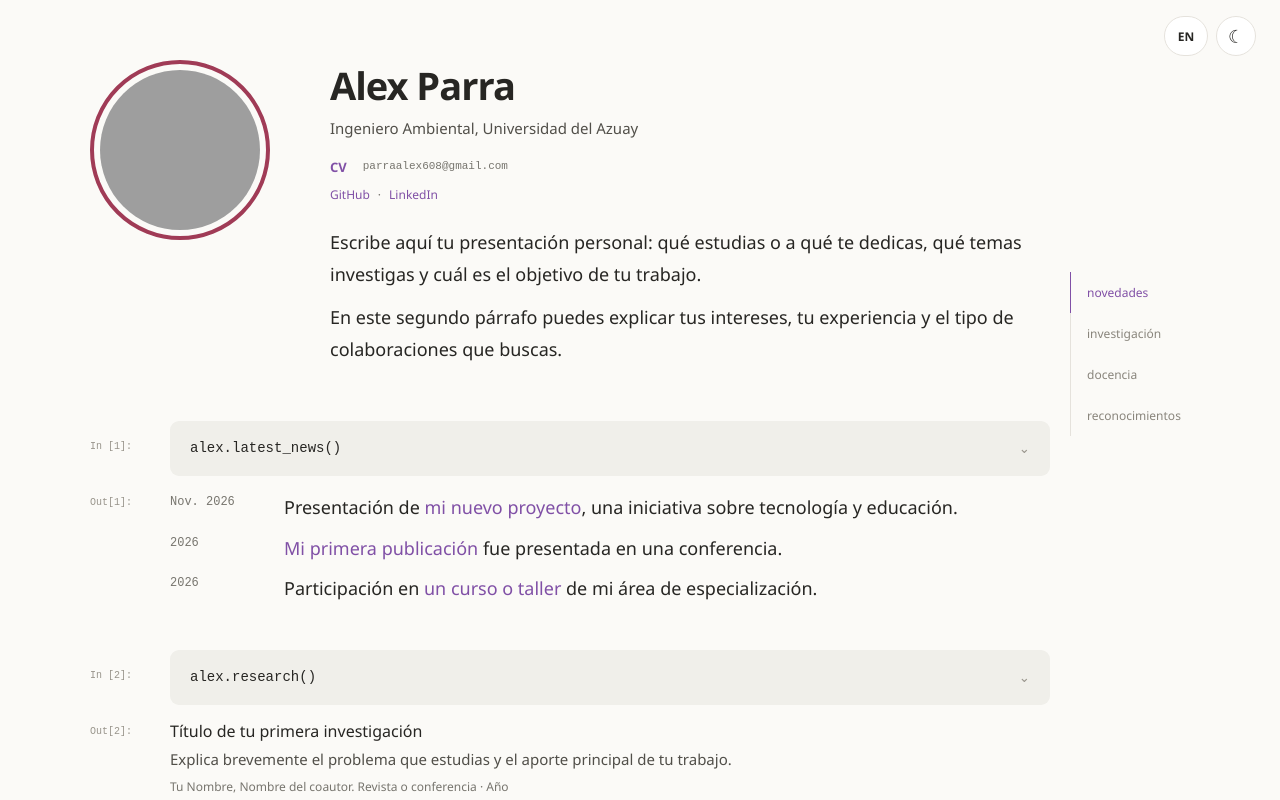
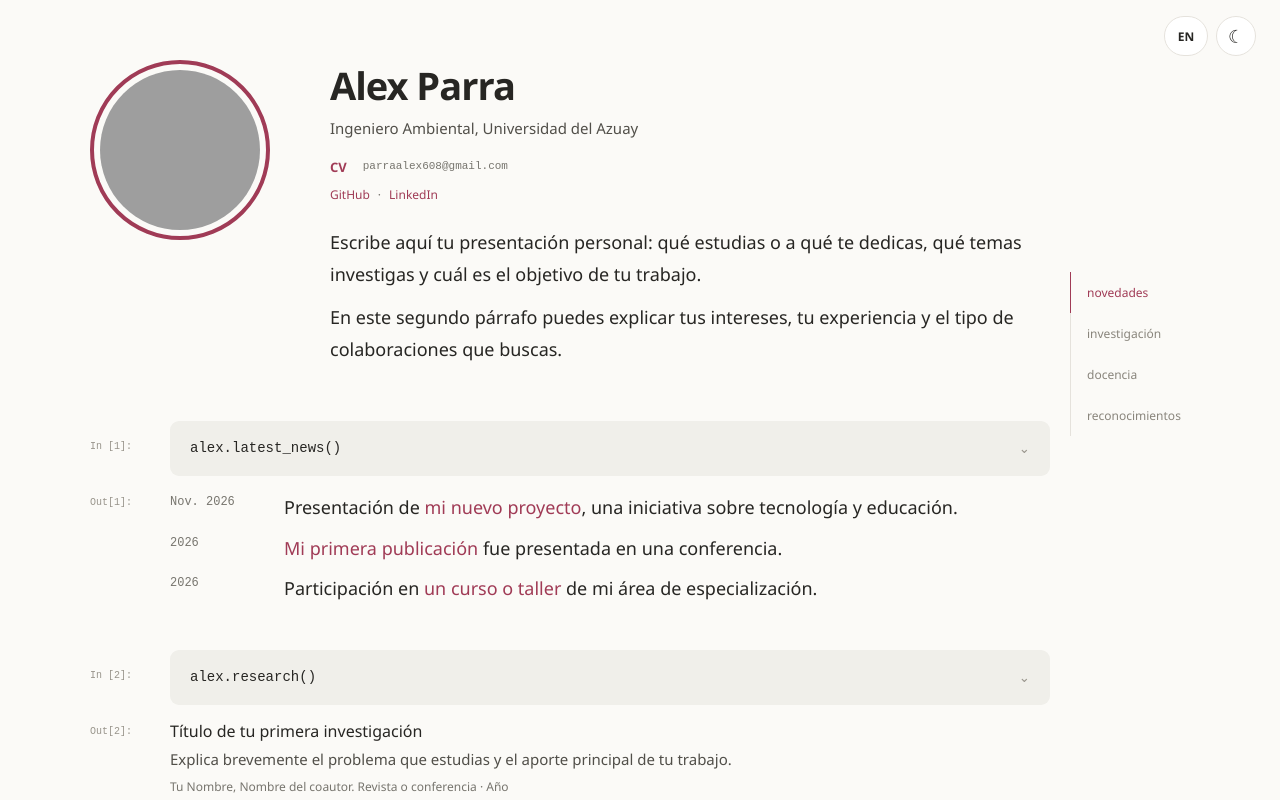
Before and after one commit to alexpparra/alexpparra.github.io, a React (Vite) app: page / in a window 1280 px wide. Shown: the top 800 px of the page. Built offline with nearby package versions, Linux system fonts and the light colour scheme; grey boxes are pictures that could not be loaded.

Commit message:
Update style.css

```diff
--- a/src/style.css
+++ b/src/style.css
@@ -233,3 +233,12 @@ h1 {
     right: 12px;
   }
 }
+
+/* Acentos que combinan con el círculo de la fotografía */
+:root {
+  --purple: #A03B56;
+}
+
+:root[data-tema="oscuro"] {
+  --purple: #EEA0B5;
+}
```
